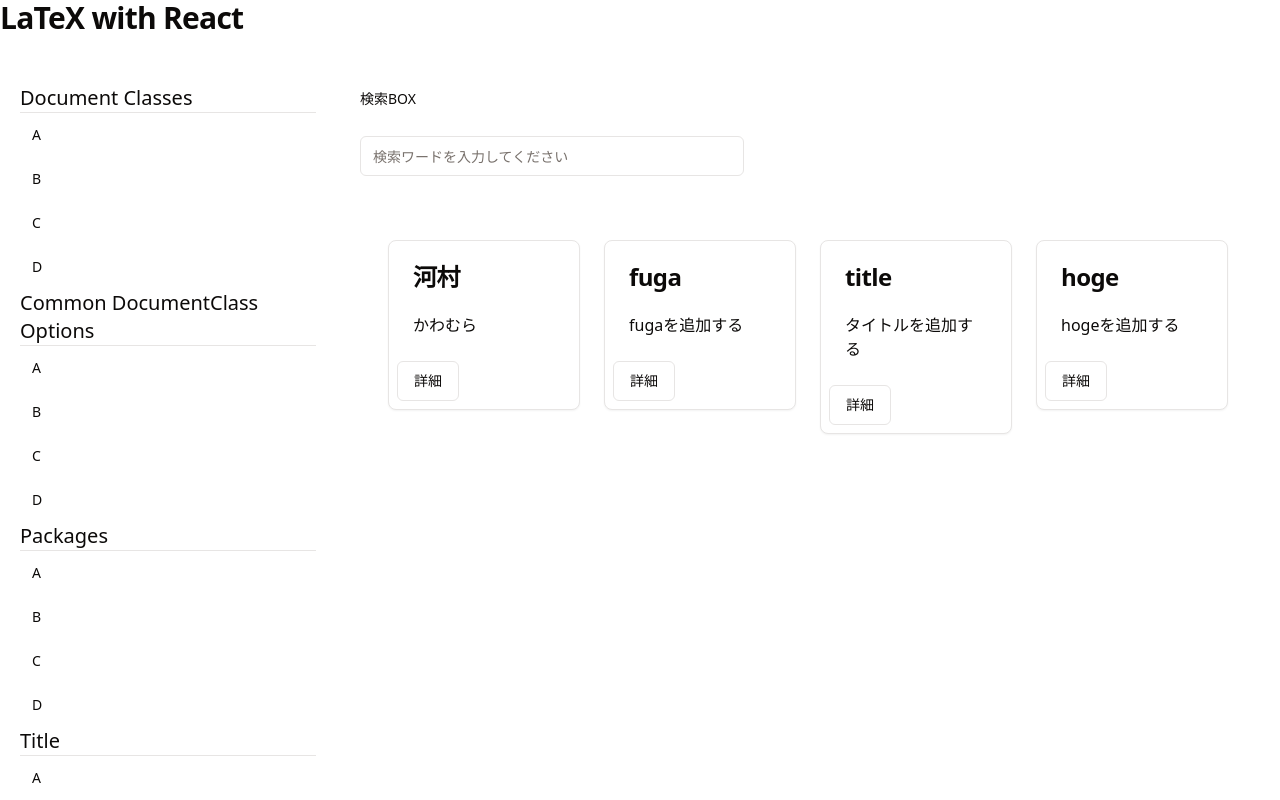
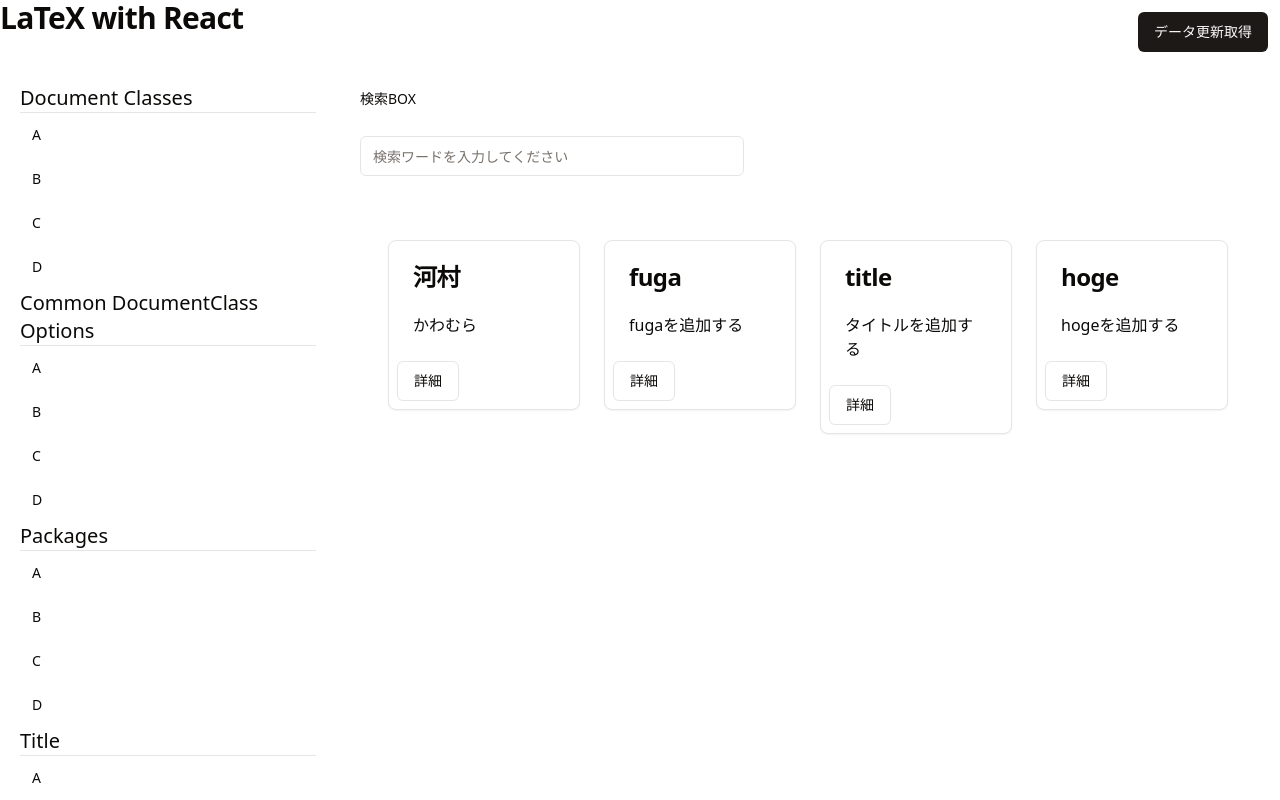
Before and after one commit to YutaK1026/LaTeXIndex, a Next.js app in the folder my-app/: page / in a window 1280 px wide. Built offline with nearby package versions, Linux system fonts and the light colour scheme.

Commit message:
add-HeaderにDB更新ボタンを追加-本番環境では削除

```diff
--- a/my-app/src/components/pages/header.tsx
+++ b/my-app/src/components/pages/header.tsx
@@ -1,7 +1,16 @@
-export default function Header(){
-  return(
-    <h2 className="scroll-m-20 text-3xl font-semibold tracking-tight first:mt-0">
-      LaTeX with React
-    </h2>
+"use client";
+import { Button } from "@/components/ui/button"
+import getImageListFromNotion from "@/components/props/image-from-notion"
+
+export default function Header() {
+  return (
+    <div className="flex">
+      <h2 className="flex-auto scroll-m-20 text-3xl font-semibold tracking-tight first:mt-0">
+        LaTeX with React
+      </h2>
+      <Button className="m-3" onClick={getImageListFromNotion}>
+        データ更新取得
+      </Button>
+    </div>
   )
 }
```
